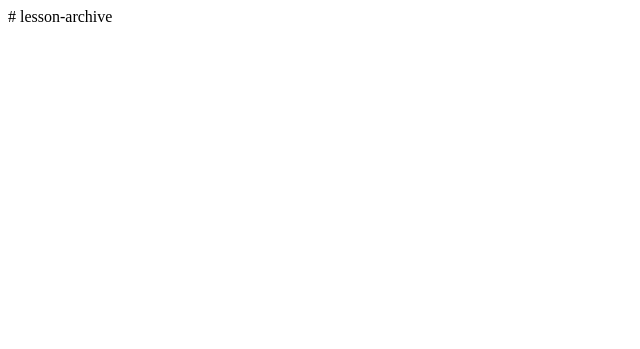
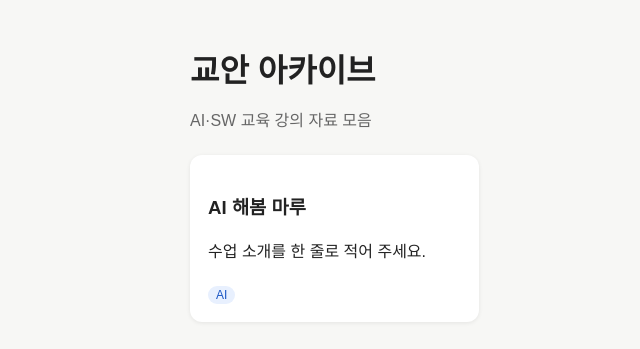
Before and after one commit to jinik2312/lesson-archive, a plain HTML site: page index.html in a window 1280 px wide. Shown: the whole page, without its empty margins (0-640 px from the left). Drawn offline with Linux system fonts and the light colour scheme.

Commit message:
Update index.html

```diff
--- a/index.html
+++ b/index.html
@@ -1 +1,28 @@
-# lesson-archive
+<!DOCTYPE html>
+<html lang="ko">
+<head>
+  <meta charset="UTF-8">
+  <meta name="viewport" content="width=device-width, initial-scale=1">
+  <title>강진이 교안 아카이브</title>
+  <style>
+    body { font-family: sans-serif; max-width: 900px; margin: 0 auto; padding: 24px; background: #f7f7f5; color: #222; }
+    h1 { margin-bottom: 4px; }
+    .sub { color: #666; margin-bottom: 24px; }
+    .grid { display: grid; grid-template-columns: repeat(auto-fill, minmax(240px, 1fr)); gap: 16px; }
+    .card { background: #fff; border-radius: 12px; padding: 18px; text-decoration: none; color: inherit; box-shadow: 0 1px 4px rgba(0,0,0,.08); }
+    .card:hover { box-shadow: 0 4px 12px rgba(0,0,0,.12); }
+    .tag { display: inline-block; font-size: 12px; background: #e8f0fe; color: #1a56c4; padding: 2px 8px; border-radius: 10px; margin-top: 8px; }
+  </style>
+</head>
+<body>
+  <h1>교안 아카이브</h1>
+  <p class="sub">AI·SW 교육 강의 자료 모음</p>
+  <div class="grid">
+    <a class="card" href="ai-haebom-maru.html">
+      <h3>AI 해봄 마루</h3>
+      <p>수업 소개를 한 줄로 적어 주세요.</p>
+      <span class="tag">AI</span>
+    </a>
+  </div>
+</body>
+</html>
```
